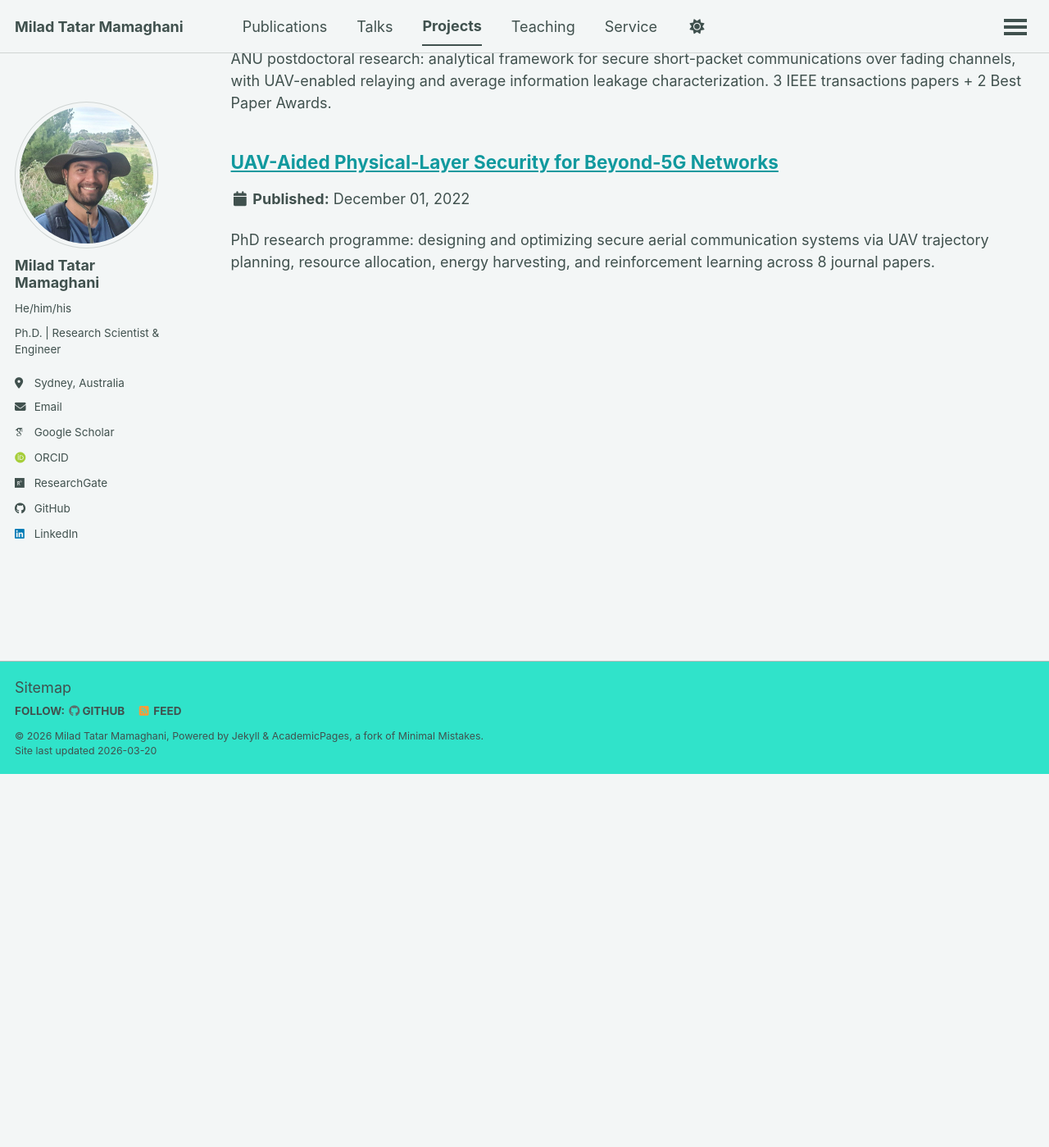
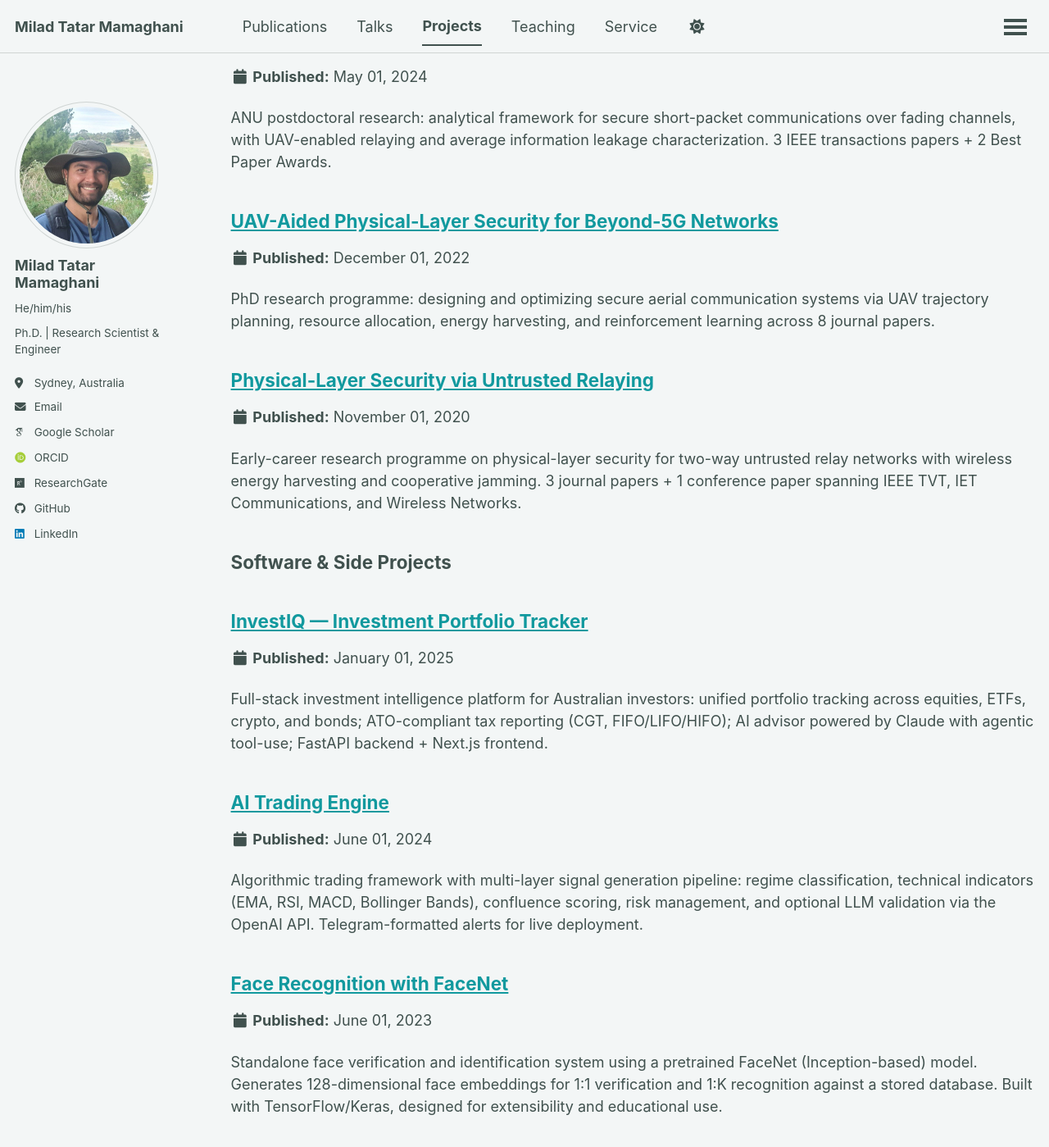
Before and after one commit to miladtm94/miladtm94.github.io, a Jekyll site: the page built from _pages/portfolio.md, in a window 1280 px wide and 1400 px high, scrolled down 456 px. Shown: the whole window at 82% size. Built offline with Jekyll 4.4.1, drawn with Linux system fonts in a browser that asks for light colours; some web fonts are replaced; a script that is not in the unit is left out; some of the changed text lies outside the part shown.

Commit message:
Add software projects and restructure portfolio page into two sections
- Add AI Trading Engine, InvestIQ, and FaceNet recognition as software portfolio items
- Add untrusted relaying pre-PhD research project
- Split portfolio page into Research Projects and Software & Side Projects sections
- Update page title from "Research Projects" to "Projects"

Co-Authored-By: Claude Sonnet 4.6 <noreply@anthropic.com>

```diff
--- a/_pages/portfolio.md
+++ b/_pages/portfolio.md
@@ -1,14 +1,24 @@
 ---
 layout: archive
-title: "Research Projects"
+title: "Projects"
 permalink: /portfolio/
 author_profile: true
 ---
 
 {% include base_path %}
 
-A selection of projects spanning my PhD and beyond work. For open-source code, see my [GitHub profile](https://github.com/miladtm94).
+A selection of projects spanning my research and software work. For open-source code, see my [GitHub profile](https://github.com/miladtm94).
 
-{% for post in site.portfolio reversed %}
+## Research Projects
+
+{% assign research_projects = site.portfolio | where: "category", "research" | sort: "date" %}
+{% for post in research_projects reversed %}
   {% include archive-single.html %}
 {% endfor %}
+
+## Software & Side Projects
+
+{% assign software_projects = site.portfolio | where: "category", "software" | sort: "date" %}
+{% for post in software_projects reversed %}
+  {% include archive-single.html %}
+{% endfor %}
--- /dev/null
+++ b/_portfolio/ai-trading-engine.md
@@ -0,0 +1,24 @@
+---
+title: "AI Trading Engine"
+excerpt: "Algorithmic trading framework with multi-layer signal generation pipeline: regime classification, technical indicators (EMA, RSI, MACD, Bollinger Bands), confluence scoring, risk management, and optional LLM validation via the OpenAI API. Telegram-formatted alerts for live deployment."
+collection: portfolio
+category: software
+date: 2024-06-01
+codeurl: "https://github.com/miladtm94/AI-Trading-Engine"
+---
+
+**Language:** Python 3.11+ &nbsp;&middot;&nbsp; **Status:** Prototype
+
+## Overview
+
+A modular algorithmic trading framework that generates trading signals through a multi-layer decision pipeline combining quantitative models, risk controls, and optional AI validation. Designed for capital preservation and execution feasibility rather than maximizing raw signal frequency.
+
+**Key features:**
+- **Regime Classification** — Identifies trending, range-bound, or volatile market conditions before signal generation
+- **Signal Generation** — Trade setups using technical indicators: EMA, VWAP, RSI, MACD, ATR, Bollinger Bands
+- **Confluence Scoring** — Weighted aggregation of evidence across multiple independent factors
+- **Risk Management** — Portfolio-level protections and execution constraints enforced at each stage
+- **LLM Validation** — Optional final consistency check via OpenAI API to flag logically inconsistent signals
+- **Telegram Alerting** — Formatted output for automated notification pipelines
+
+**Technologies:** Python · OpenAI SDK · Telegram Bot API · Technical Analysis · Quantitative Finance
--- /dev/null
+++ b/_portfolio/face-recognition-facenet.md
@@ -0,0 +1,23 @@
+---
+title: "Face Recognition with FaceNet"
+excerpt: "Standalone face verification and identification system using a pretrained FaceNet (Inception-based) model. Generates 128-dimensional face embeddings for 1:1 verification and 1:K recognition against a stored database. Built with TensorFlow/Keras, designed for extensibility and educational use."
+collection: portfolio
+category: software
+date: 2023-06-01
+codeurl: "https://github.com/miladtm94/FaceRecognition-FaceNet"
+---
+
+**Language:** Python 3.7+ &nbsp;&middot;&nbsp; **Framework:** TensorFlow 2 / Keras
+
+## Overview
+
+A standalone face recognition system built on a pretrained FaceNet model (Inception architecture). Implements both face verification and face recognition with a clean, modular package structure.
+
+**Key features:**
+- **Face Embedding Generation** — 128-dimensional embeddings via FaceNet (Inception-based architecture)
+- **Face Verification (1:1)** — Authenticates whether a presented face matches a claimed identity using L2 distance thresholding
+- **Face Recognition (1:K)** — Identifies unknown individuals by nearest-neighbour lookup against a stored embedding database
+- **Database Management** — Utilities for building and updating the known-faces database
+- **Modular Architecture** — Separate modules for model loading, image preprocessing, and database operations
+
+**Technologies:** Python · TensorFlow 2 · Keras · NumPy · Pillow · Deep Learning · Computer Vision
--- /dev/null
+++ b/_portfolio/investment-portfolio-tracker.md
@@ -0,0 +1,24 @@
+---
+title: "InvestIQ — Investment Portfolio Tracker"
+excerpt: "Full-stack investment intelligence platform for Australian investors: unified portfolio tracking across equities, ETFs, crypto, and bonds; ATO-compliant tax reporting (CGT, FIFO/LIFO/HIFO); AI advisor powered by Claude with agentic tool-use; FastAPI backend + Next.js frontend."
+collection: portfolio
+category: software
+date: 2025-01-01
+codeurl: "https://github.com/miladtm94/Investment-Portfolio-Tracker"
+---
+
+**Stack:** Python · FastAPI · Next.js · PostgreSQL · Claude (Anthropic) &nbsp;&middot;&nbsp; **License:** MIT
+
+## Overview
+
+InvestIQ is an open-source investment intelligence platform built for Australian investors. It provides unified multi-account portfolio tracking, AI-powered insights, and ATO-compliant tax reporting across equities, ETFs, bonds, cryptocurrency, and stablecoins.
+
+**Key features:**
+- **Multi-account Aggregation** — Event-sourcing architecture for point-in-time portfolio reconstruction with AUD base currency
+- **ATO Tax Compliance** — Full Australian tax rules: 50% CGT discount (≥12 months), FIFO/LIFO/HIFO cost basis, ATO Schedule 3 output
+- **Analytics Engine** — Performance (CAGR, TWR, XIRR), risk (Sharpe, Sortino, VaR), and allocation benchmarking
+- **Data Integrations** — Bank statement import (CBA, ANZ, Westpac, NAB); broker sync via Plaid, Kraken, Coinbase, Binance; RBA exchange rates
+- **AI Advisor** — Claude-powered chatbot with tool-use loops for data-grounded portfolio insights
+- **Deployment** — Docker Compose, Kubernetes-ready, Celery task queue with Beat scheduler
+
+**Technologies:** Python · FastAPI · SQLAlchemy · PostgreSQL · Redis · Next.js · React · TypeScript · TailwindCSS · Claude API · Docker
--- /dev/null
+++ b/_portfolio/untrusted-relaying-security.md
@@ -0,0 +1,29 @@
+---
+title: "Physical-Layer Security via Untrusted Relaying"
+excerpt: "Early-career research programme on physical-layer security for two-way untrusted relay networks with wireless energy harvesting and cooperative jamming. 3 journal papers + 1 conference paper spanning IEEE TVT, IET Communications, and Wireless Networks."
+collection: portfolio
+category: research
+date: 2020-11-01
+---
+
+**Research period:** Amirkabir University of Technology & Early PhD, 2016–2020
+
+## Overview
+
+This research programme investigated the physical-layer security of bidirectional (two-way) relay networks where the relay node is inherently untrusted — it must forward messages yet cannot be permitted to decode them. A cooperative friendly jammer and wireless energy harvesting (WEH) are exploited to simultaneously confuse the relay eavesdropper and sustain network operation without additional power infrastructure.
+
+**Key publications:**
+
+1. **Secure Two-Way Transmission via Wireless-Powered Untrusted Relay and External Jammer** *(IEEE Trans. Veh. Technol., vol. 67, no. 9, pp. 8451–8465, 2018)*
+   First closed-form analysis of secrecy outage and ergodic secrecy rate for the WEH untrusted two-way relay channel with a dedicated cooperative jammer. [DOI](https://doi.org/10.1109/TVT.2018.2848648)
+
+2. **Security and Reliability Performance Analysis for Two-Way WEH-Based Untrusted Relaying with Cooperative Jamming** *(IET Commun., vol. 13, no. 4, pp. 449–459, 2019)*
+   Extended analysis characterizing the secrecy–reliability trade-off across time-switching and power-splitting energy harvesting protocols. [DOI](https://doi.org/10.1049/iet-com.2018.5718)
+
+3. **Can a Multi-Hop Link Relying on Untrusted AF Relays Render Security?** *(Wireless Networks, vol. 27, pp. 795–807, 2020)*
+   Showed conditions under which multi-hop amplify-and-forward chains with fully untrusted relays remain secrecy-capable, with exact closed-form outage expressions. [DOI](https://doi.org/10.1007/s11276-020-02487-w)
+
+4. **Secure Two-Way Communication via a Wireless-Powered Untrusted Relay and Friendly Jammer** *(IEEE GLOBECOM 2017, Singapore)*
+   Conference paper presenting the foundational system model and initial secrecy results. [DOI](https://doi.org/10.1109/GLOCOM.2017.8253999)
+
+**Technologies:** MATLAB · Probability Theory · Stochastic Geometry · Convex Optimization · Wireless Energy Harvesting
```
Also changed, not shown: _portfolio/finite-blocklength-security.md (+1 -1 lines), _portfolio/secure-isac-uav-drl.md (+2 -1 lines), _portfolio/uav-physical-layer-security.md (+1 -0 lines).
